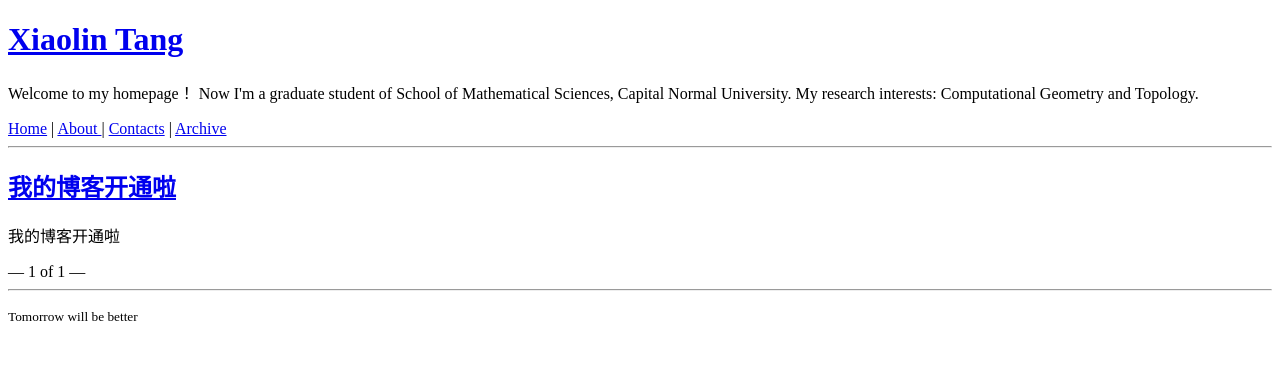
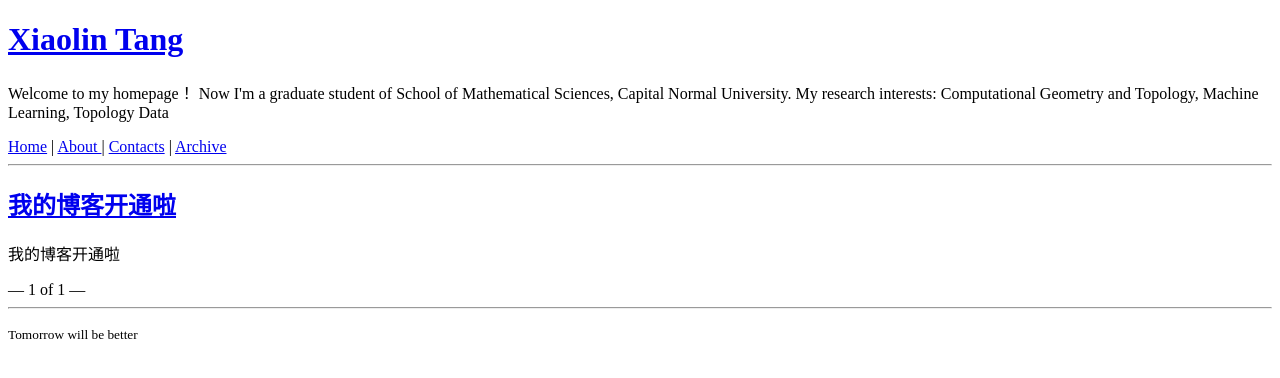
Before and after one commit to Calring/Calring.github.io, a Jekyll site: the page built from index.html, in a window 1280 px wide. Shown: the top 378 px of the page. Built offline with Jekyll 4.4.1, drawn with Linux system fonts in a browser that asks for light colours; the list of posts is cut into pages by our own code.

Commit message:
Update header.html

```diff
--- a/_includes/header.html
+++ b/_includes/header.html
@@ -3,6 +3,6 @@
 </header>
 <p> Welcome to my homepage！
     Now I'm a graduate student of School of Mathematical Sciences, Capital Normal University.
-    My research interests: Computational Geometry and Topology. </p>
+    My research interests: Computational Geometry and Topology, Machine Learning, Topology Data </p>
 <a href='{{ site.url }}/'> Home</a> | <a href='{{ site.url }}/about/'>About </a> | <a href='{{ site.url }}/contact/'> Contacts</a> | <a href='{{ site.url }}/archive/'> Archive</a>
 <hr>
```
